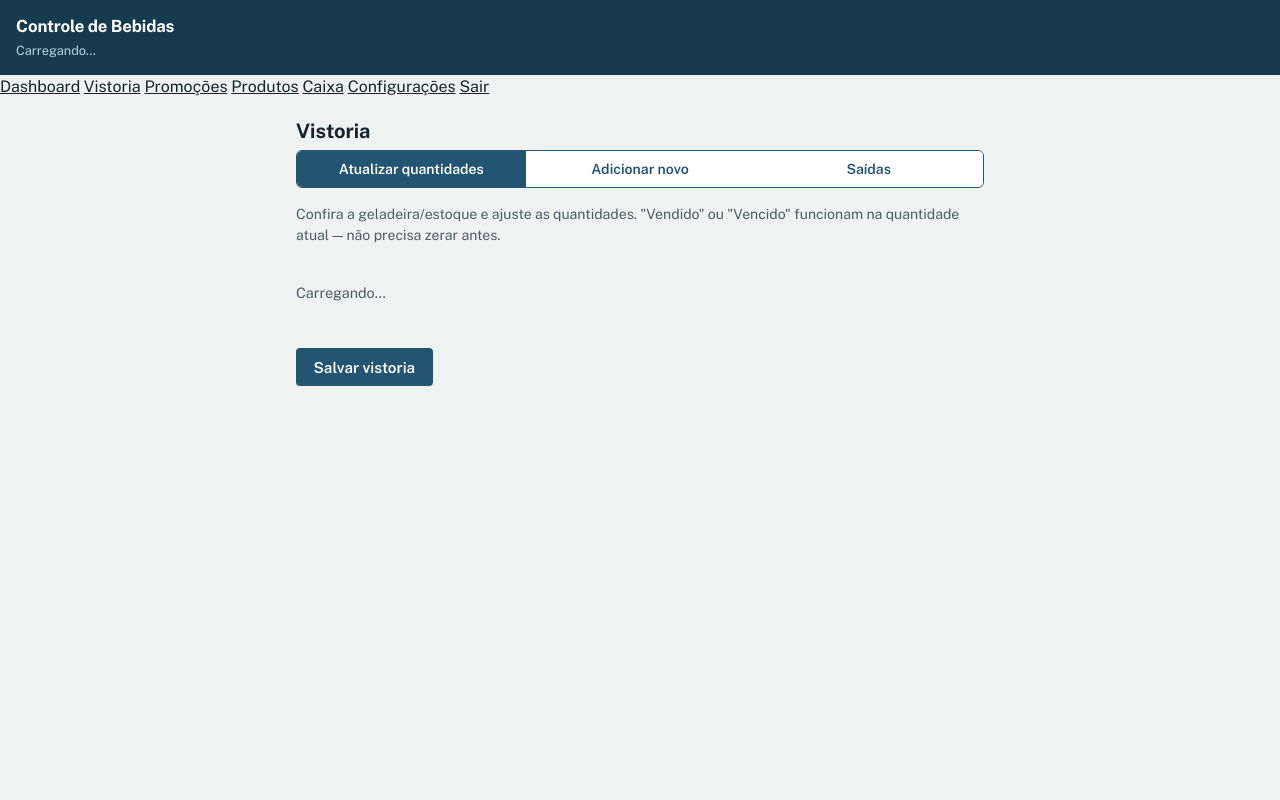
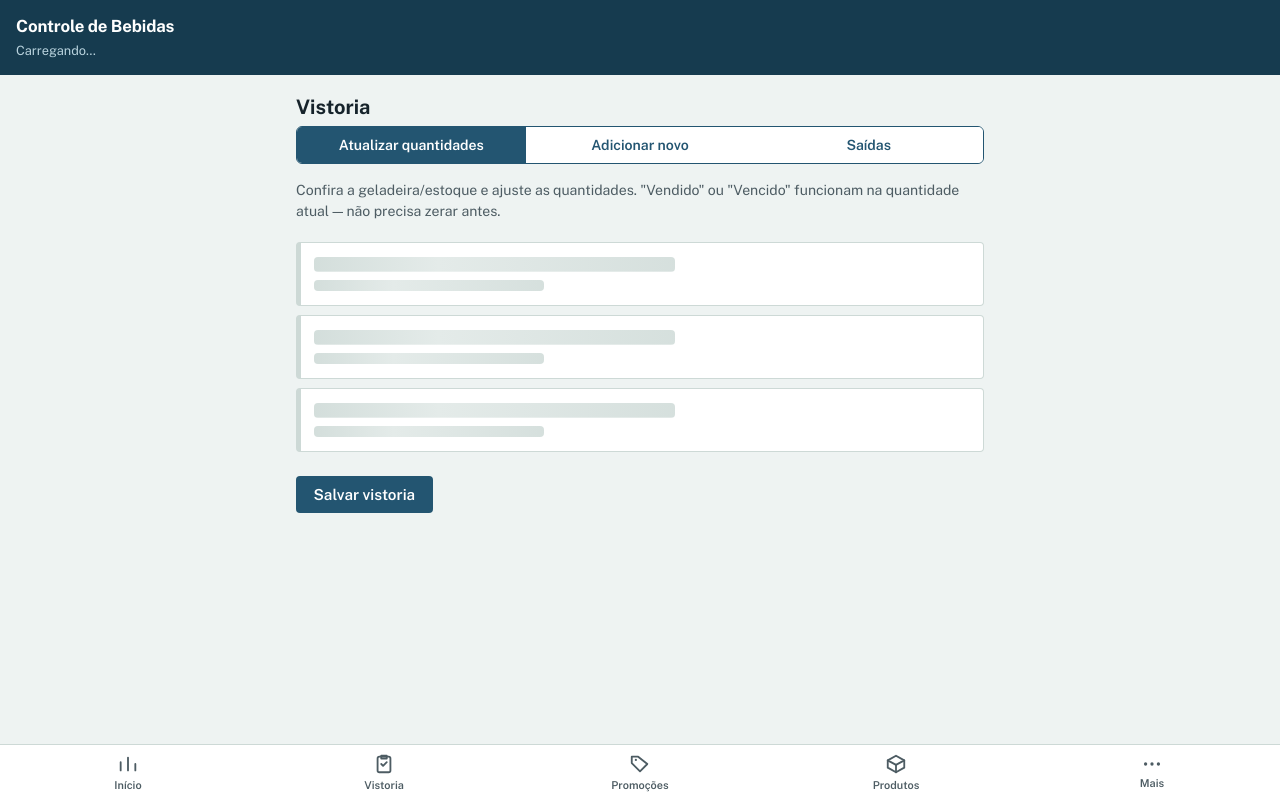
Before and after one commit to lucio77-cd/Sistema-Gestao-FDL, a plain HTML site: page vistoria.html in a window 1280 px wide. Drawn offline with nearby package versions, Linux system fonts and the light colour scheme.

Commit message:
Refactor vistoria.html with navigation updates

```diff
--- a/vistoria.html
+++ b/vistoria.html
@@ -2,25 +2,16 @@
 <html lang="pt-BR">
 <head>
 <meta charset="UTF-8" />
-<meta name="viewport" content="width=device-width, initial-scale=1.0" />
+<meta name="viewport" content="width=device-width, initial-scale=1.0, viewport-fit=cover" />
 <meta name="robots" content="noindex, nofollow" />
 <title>Vistoria — Controle de Bebidas</title>
 <link rel="stylesheet" href="css/styles.css" />
 </head>
-<body>
+<body data-pagina-atual="vistoria">
   <header class="topo">
     <div class="topo-marca">Controle de Bebidas</div>
     <div class="topo-sub" id="nome-estabelecimento">Carregando…</div>
   </header>
-  <nav class="nav">
-    <a href="index.html">Dashboard</a>
-    <a href="vistoria.html" class="ativo">Vistoria</a>
-    <a href="promocoes.html">Promoções</a>
-    <a href="produtos.html">Produtos</a>
-    <a href="caixa.html">Caixa</a>
-    <a href="configuracoes.html">Configurações</a>
-    <a href="#" id="link-sair">Sair</a>
-  </nav>
 
   <main>
     <h1>Vistoria</h1>
@@ -35,7 +26,9 @@
       <p class="legenda">Confira a geladeira/estoque e ajuste as quantidades. "Vendido" ou "Vencido" funcionam na quantidade atual — não precisa zerar antes.</p>
 
       <div id="lista-lotes-vistoria">
-        <p class="mensagem-vazio">Carregando…</p>
+        <div class="skeleton-lote"><div class="skeleton-linha skeleton-linha--titulo"></div><div class="skeleton-linha skeleton-linha--meta"></div></div>
+        <div class="skeleton-lote"><div class="skeleton-linha skeleton-linha--titulo"></div><div class="skeleton-linha skeleton-linha--meta"></div></div>
+        <div class="skeleton-lote"><div class="skeleton-linha skeleton-linha--titulo"></div><div class="skeleton-linha skeleton-linha--meta"></div></div>
       </div>
 
       <button class="btn" id="btn-salvar-vistoria">Salvar vistoria</button>
@@ -122,6 +115,34 @@
     </section>
   </main>
 
+  <nav class="tabbar" aria-label="Navegação principal">
+    <a href="index.html" class="tabbar-item" data-pagina="dashboard">
+      <svg viewBox="0 0 24 24" width="22" height="22" fill="none" stroke="currentColor" stroke-width="2" stroke-linecap="round" stroke-linejoin="round" aria-hidden="true"><path d="M4 19V10M12 19V5M20 19v-7"/></svg>
+      <span>Início</span>
+    </a>
+    <a href="vistoria.html" class="tabbar-item" data-pagina="vistoria">
+      <svg viewBox="0 0 24 24" width="22" height="22" fill="none" stroke="currentColor" stroke-width="2" stroke-linecap="round" stroke-linejoin="round" aria-hidden="true"><rect x="5" y="4" width="14" height="17" rx="2"/><path d="M9 3h6v3H9z"/><path d="M9 12l2 2 4-4"/></svg>
+      <span>Vistoria</span>
+    </a>
+    <a href="promocoes.html" class="tabbar-item" data-pagina="promocoes">
+      <svg viewBox="0 0 24 24" width="22" height="22" fill="none" stroke="currentColor" stroke-width="2" stroke-linecap="round" stroke-linejoin="round" aria-hidden="true"><path d="M20 12l-8 8-9-9V4h7z"/><circle cx="7.5" cy="7.5" r="1.2" fill="currentColor" stroke="none"/></svg>
+      <span>Promoções</span>
+    </a>
+    <a href="produtos.html" class="tabbar-item" data-pagina="produtos">
+      <svg viewBox="0 0 24 24" width="22" height="22" fill="none" stroke="currentColor" stroke-width="2" stroke-linecap="round" stroke-linejoin="round" aria-hidden="true"><path d="M21 8l-9-5-9 5 9 5 9-5z"/><path d="M3 8v8l9 5 9-5V8"/><path d="M12 13v8"/></svg>
+      <span>Produtos</span>
+    </a>
+    <button type="button" class="tabbar-item" id="btn-mais" aria-haspopup="true" aria-expanded="false">
+      <svg viewBox="0 0 24 24" width="22" height="22" fill="currentColor" aria-hidden="true"><circle cx="5" cy="12" r="1.8"/><circle cx="12" cy="12" r="1.8"/><circle cx="19" cy="12" r="1.8"/></svg>
+      <span>Mais</span>
+    </button>
+  </nav>
+  <div class="menu-mais" id="menu-mais" hidden>
+    <a href="caixa.html" data-pagina="caixa">Caixa</a>
+    <a href="configuracoes.html" data-pagina="configuracoes">Configurações</a>
+    <a href="#" id="link-sair">Sair</a>
+  </div>
+
   <script type="module" src="js/vistoria.js"></script>
 </body>
 </html>
```
